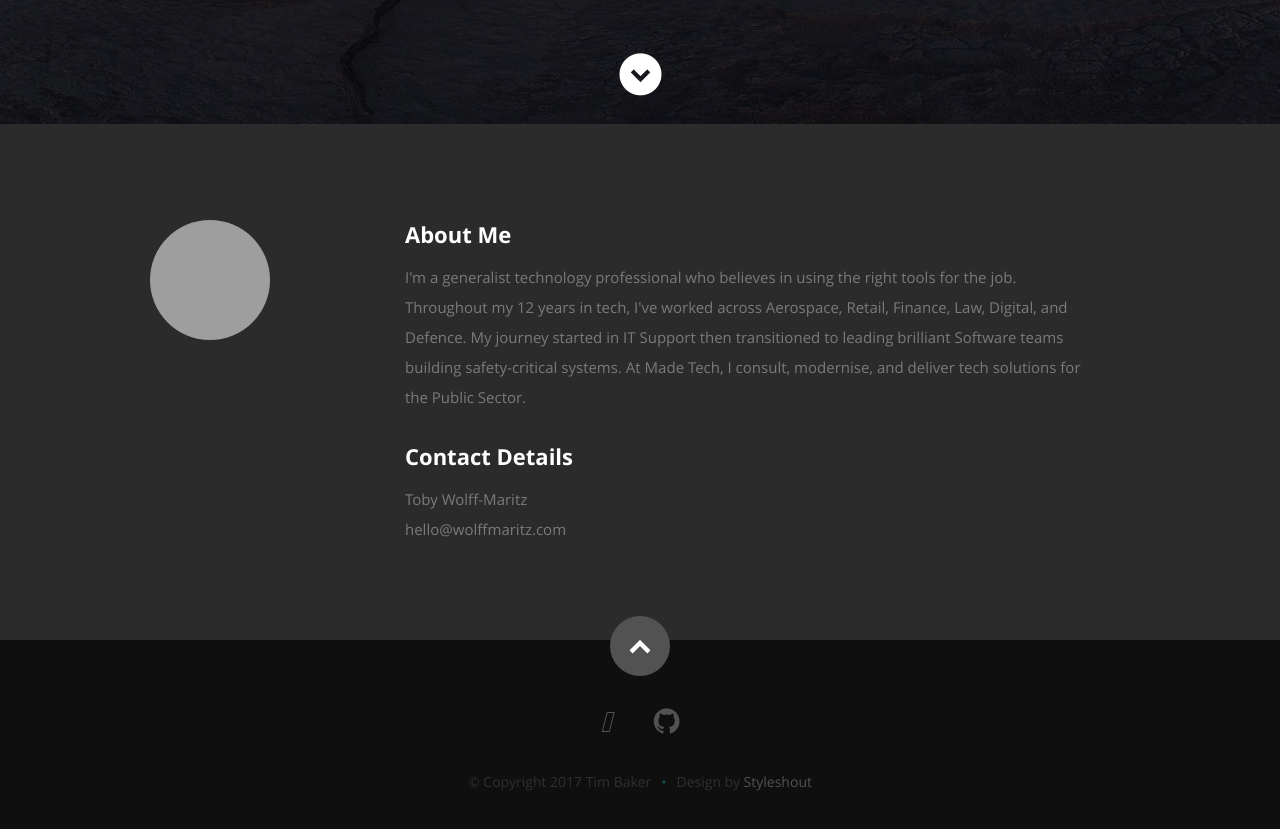
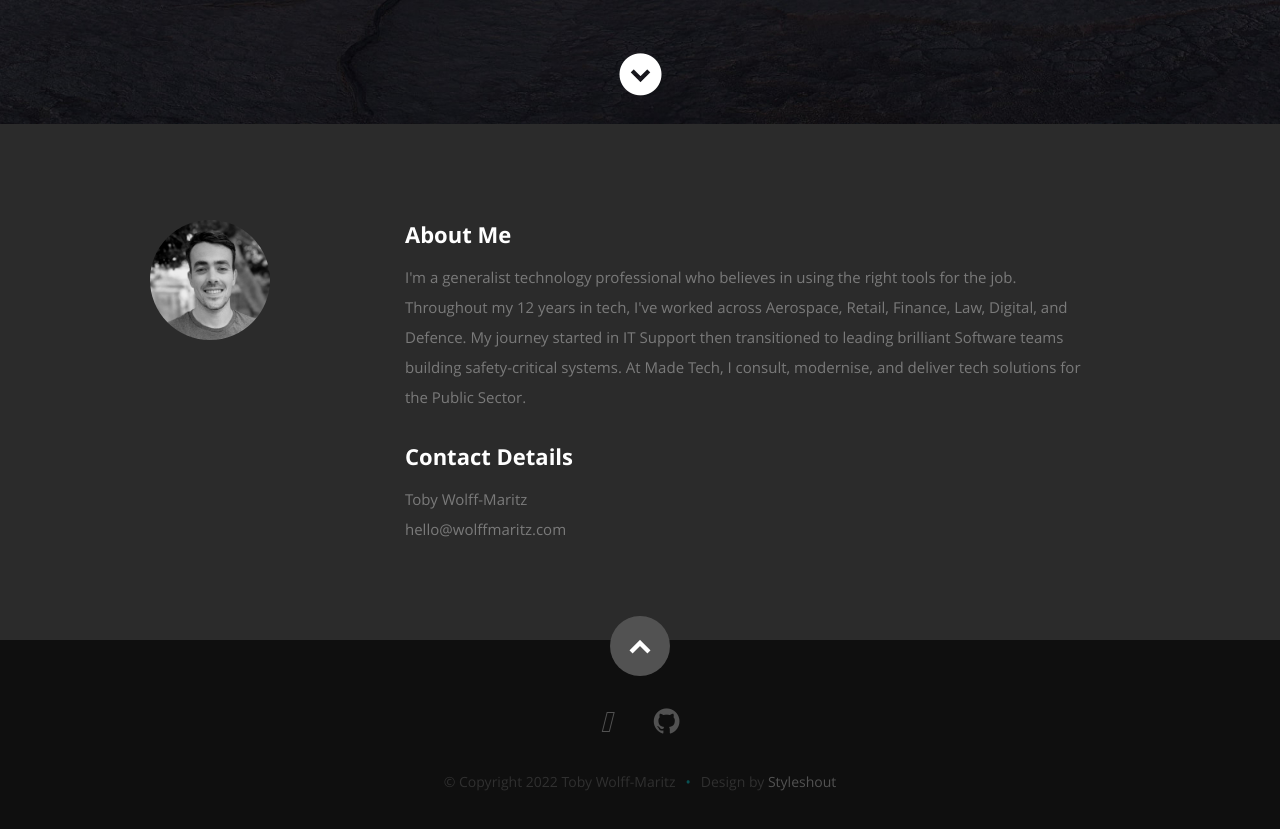
Before and after one commit to tmaritz/tmaritz.com, a React (Create React App) app: page / in a window 1280 px wide. Shown: the part 676-1505 px from the top of the page. Built offline with nearby package versions, Linux system fonts and the light colour scheme; grey boxes are pictures that could not be loaded.

Commit message:
update profilepic and footer

```diff
--- a/public/js/init.js
+++ b/public/js/init.js
@@ -117,6 +117,11 @@
     		$.magnificPopup.close();
     });
 
+/*----------------------------------------------------*/
+/*	Current year for footer
+/*----------------------------------------------------*/
+
+    document.getElementById("year").innerHTML = new Date().getFullYear();
 
 /*----------------------------------------------------*/
 /*	Flexslider
--- a/src/Components/Footer.js
+++ b/src/Components/Footer.js
@@ -7,6 +7,7 @@ class Footer extends Component {
       var networks= this.props.data.social.map(function(network){
         return <li key={network.name}><a href={network.url}><i className={network.className}></i></a></li>
       })
+
     }
 
     return (
@@ -19,7 +20,7 @@ class Footer extends Component {
            </ul>
 
            <ul className="copyright">
-              <li>&copy; Copyright 2017 Tim Baker</li>
+              <li>&copy; Copyright <span id="year"></span> Toby Wolff-Maritz</li>
               <li>Design by <a title="Styleshout" href="http://www.styleshout.com/">Styleshout</a></li>
            </ul>
 
```
Also changed, not shown: public/images/profilepic.jpeg (added).
